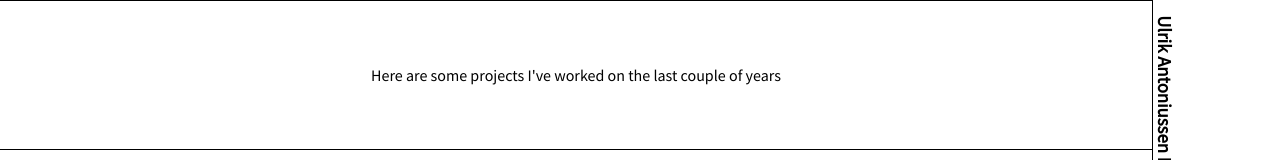
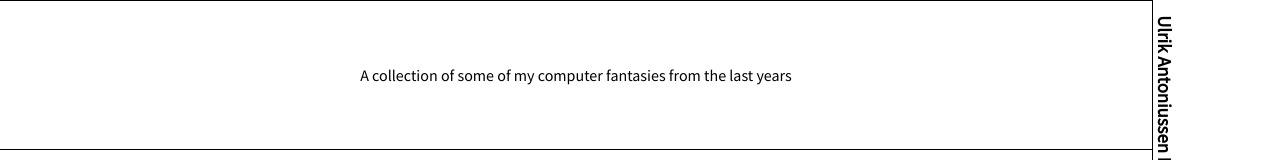
Before and after one commit to ulrikah/ulrikah.github.io, a Svelte app: page / in a window 1280 px wide. Shown: the top 160 px of the page. Built offline with nearby package versions, Linux system fonts and the light colour scheme.

Commit message:
Update title

```diff
--- a/src/Prosjekter.svelte
+++ b/src/Prosjekter.svelte
@@ -12,7 +12,7 @@
 <main>
     <Row>
         <p>
-            Here are some projects I've worked on the last couple of years
+            A collection of some of my computer fantasies from the last years
         </p>
     </Row>
     <Row>
```
